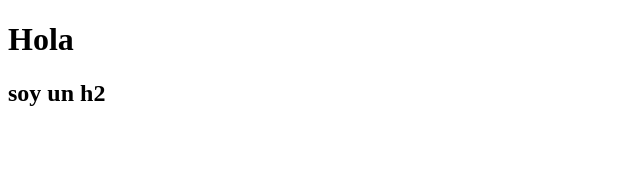
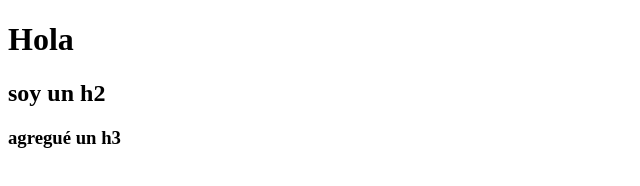
Before and after one commit to diegopaterno/Ejercicio_11, a plain HTML site: page index.html in a window 1280 px wide. Shown: the whole page, without its empty margins (0-640 px from the left). Drawn offline with Linux system fonts and the light colour scheme.

Commit message:
Segundo commit

```diff
--- a/index.html
+++ b/index.html
@@ -9,5 +9,6 @@
   <body>
     <h1>Hola</h1>
     <h2>soy un h2</h2>
+    <h3>agregué un h3</h3>
   </body>
 </html>
```
